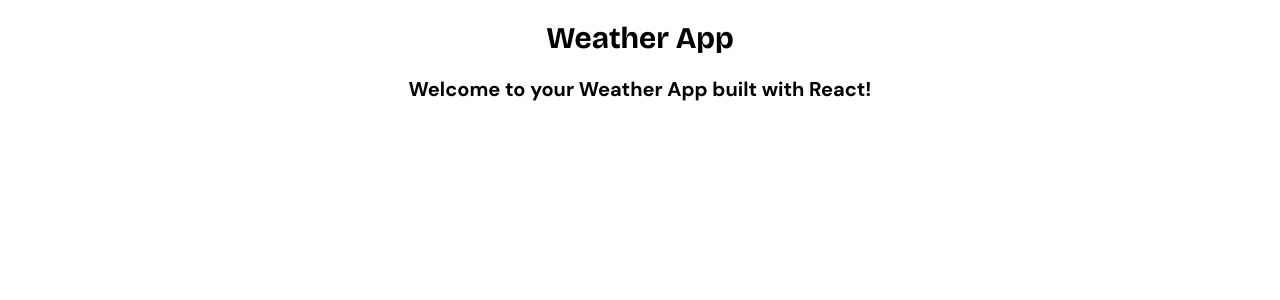
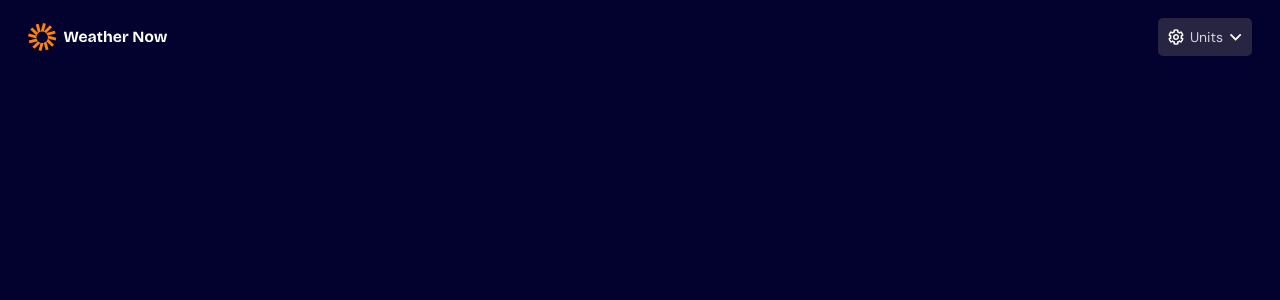
Before and after one commit to santiagodev10/Weather-App, a React (Vite) app: page / in a window 1280 px wide. Shown: the top 300 px of the page. Built offline with nearby package versions, Linux system fonts and the light colour scheme.

Commit message:
create header component, dropdown button component, with its corresponding css module styles

```diff
--- a/src/App.jsx
+++ b/src/App.jsx
@@ -1,12 +1,13 @@
-import { useState } from 'react'
+import { useState } from 'react';
+import Header from './components/layout/Header/Header.jsx';
 
 function App() {
   const [count, setCount] = useState(0)
 
   return (
     <>
-      <h1 style={{fontSize: "3rem", fontFamily: "Bricolage Grotesque", textAlign: "center"}}>Weather App</h1>
-      <h2 style={{fontSize: "2rem", fontFamily: "DM Sans", textAlign: "center"}}>Welcome to your Weather App built with React!</h2>
+      <Header />
+      <main></main>
     </>
   )
 }
--- a/src/assets/styles/global.css
+++ b/src/assets/styles/global.css
@@ -42,3 +42,7 @@
 html, * {
     font-size: 62.5%;
 }
+
+body {
+    background-color: var(--Neutral-900);
+}
--- /dev/null
+++ b/src/components/layout/Header/Header.jsx
@@ -0,0 +1,17 @@
+import styles from './Header.module.css';
+import Logo from '../../../assets/images/logo.svg';
+import DropdownButton from '../../sections/DropdownButton/DropdownButton';
+
+const Header = () => {
+    return (
+        <header className={styles['header-container']}>
+            <img className={styles.logo} src={Logo} alt="Weather App Logo" />
+            <DropdownButton
+                options={['Celsius', 'Fahrenheit']}
+                onSelect={(option) => console.log(`Selected temperature unit: ${option}`)}
+            />
+        </header>
+    )
+}
+
+export default Header;
--- /dev/null
+++ b/src/components/layout/Header/Header.module.css
@@ -0,0 +1,16 @@
+.header-container {
+    display: flex;
+    align-items: center;
+    justify-content: space-between;
+    padding: 1rem 2rem 0 2rem;
+}
+
+.title {
+    font-size: 3rem;
+    font-family: var(--font-heading);
+    text-align: center;
+}
+
+.logo {
+    width: 14rem;
+}
--- /dev/null
+++ b/src/components/sections/DropdownButton/DropdownButton.jsx
@@ -0,0 +1,38 @@
+import { useState } from "react";
+import iconDropdown from "../../../assets/images/icon-dropdown.svg";
+import iconUnits from "../../../assets/images/icon-units.svg";
+import styles from "./DropdownButton.module.css";
+
+const DropdownButton = ({ options, onSelect }) => {
+    const [isOpen, setIsOpen] = useState(false);
+
+    const toggleDropdown = () => {
+        setIsOpen(!isOpen);
+    };
+
+    const handleSelect = (option) => {
+        onSelect(option);
+        setIsOpen(false);
+    };
+
+    return (
+        <div className={styles["dropdown-container"]}>
+            <button className={styles["dropdown-button"]} onClick={toggleDropdown} type="button">
+                <img src={iconUnits} alt="Units Icon" />
+                Units
+                <img src={iconDropdown} alt="Dropdown Icon" />
+            </button>
+            {isOpen && (
+                <ul className={styles["dropdown-menu"]}>
+                    {options.map((option, index) => (
+                        <li key={index} onClick={() => handleSelect(option)} className="dropdown-item">
+                            {option}
+                        </li>
+                    ))}
+                </ul>
+            )}
+        </div>
+    );
+}
+
+export default DropdownButton;
--- /dev/null
+++ b/src/components/sections/DropdownButton/DropdownButton.module.css
@@ -0,0 +1,31 @@
+.dropdown-container {
+    position: relative;
+    display: flex;
+    flex-direction: column;
+    align-items: flex-end;
+}
+
+.dropdown-button {
+    display: flex;
+    align-items: center;
+    gap: 0.6rem;
+    border: none;
+    padding: 1rem;
+    background-color: var(--Neutral-800);
+    color: var(--Neutral-200);
+    cursor: pointer;
+    border-radius: 5px;
+    font-family: var(--font-body);
+    font-size: 1.4rem;
+}
+
+.dropdown-menu {
+    width: 8rem;
+    position: absolute;
+    top: 4rem;
+    background-color: var(--Neutral-800);
+    border: 1px solid var(--Neutral-700);
+    border-radius: 5px;
+    margin-top: 0.5rem;
+    z-index: 1000;
+}
--- a/src/main.jsx
+++ b/src/main.jsx
@@ -1,6 +1,7 @@
 import { StrictMode } from 'react'
 import { createRoot } from 'react-dom/client'
 import './assets/styles/global.css'
+import './assets/styles/variables.css'
 import App from './App.jsx'
 
 createRoot(document.getElementById('root')).render(
```
